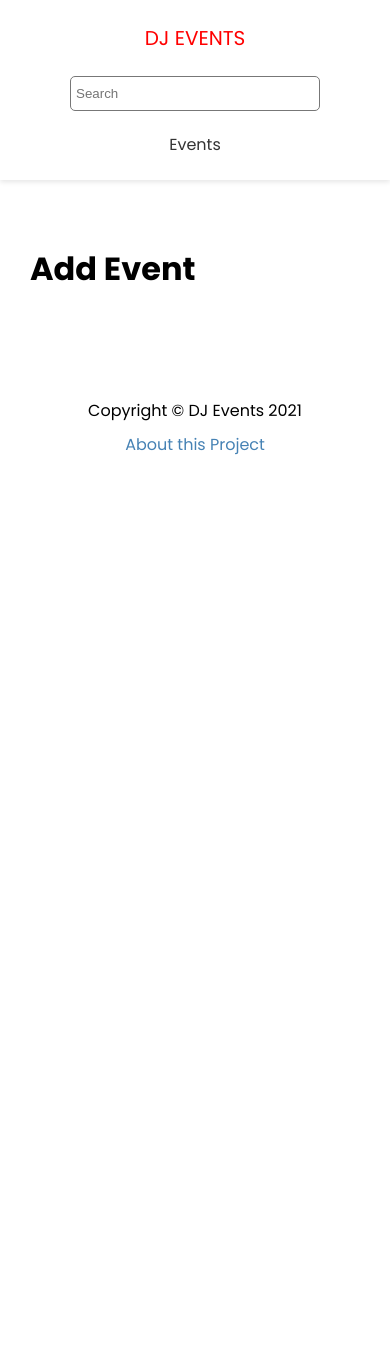
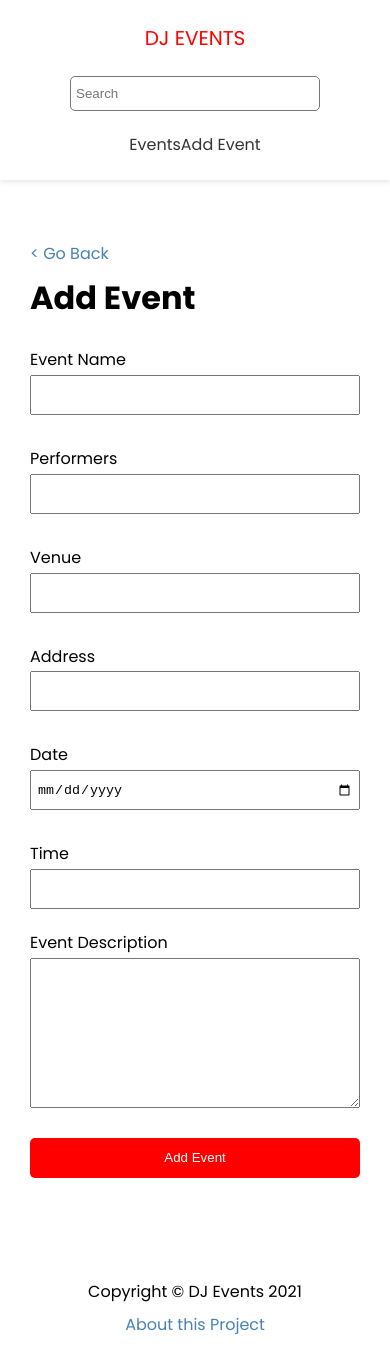
Before and after one commit to AnastasiiaBardyuzha/DJ_Events_next, a Next.js app: page /events/add in a window 390 px wide. Shown: the top 1372 px of the page. Before the commit the page ends 844 px from the top, so only its background shows below. Built offline with nearby package versions, Linux system fonts and the light colour scheme.

Commit message:
added ability to add event

```diff
--- a/api/index.js
+++ b/api/index.js
@@ -7,8 +7,7 @@ const configuration = {
   baseURL: API_URL,
   headers: {
     'Access-Control-Allow-Origin': '*',
-    'Access-Control-Allow-Methods': 'GET,PUT,POST,DELETE,PATCH,OPTIONS',
-    'Content-Type': 'text/csv',
+    'Content-Type': 'application/json',
   },
   timeout: 45000,
   responseType: 'json',
--- a/components/EventItem.tsx
+++ b/components/EventItem.tsx
@@ -13,7 +13,7 @@ const EventItem: NextPage<Props> = ({ eventItem }) => (
       <div className={styles.img}>
         <Image
           src={
-            eventItem.image[0].formats.thumbnail.url
+            eventItem.image[0]?.formats?.thumbnail?.url
             || '/images/event-default.png'
           }
           width={170}
--- a/components/Header.tsx
+++ b/components/Header.tsx
@@ -18,6 +18,9 @@ const Header = () => (
             <Link href="/events">
               <a>Events</a>
             </Link>
+            <Link href="/events/add">
+              <a>Add Event</a>
+            </Link>
           </li>
         </ul>
       </nav>
--- a/components/Layout.tsx
+++ b/components/Layout.tsx
@@ -2,6 +2,7 @@ import { ReactNode } from 'react';
 import { NextPage } from 'next';
 import Head from 'next/head';
 import { useRouter } from 'next/router';
+import { ToastContainer } from 'react-toastify';
 import Header from 'components/Header';
 import Footer from 'components/Footer';
 import ShowCase from 'components/ShowCase';
@@ -39,6 +40,8 @@ const Layout: NextPage<Props> = ({
       </div>
 
       <Footer />
+
+      <ToastContainer />
     </div>
   );
 };
--- /dev/null
+++ b/helper/getToastConfigure.ts
@@ -0,0 +1,22 @@
+import { toast, ToastPosition } from 'react-toastify';
+
+export interface ConfigureType {
+  position?: ToastPosition,
+  autoClose?: number,
+  hideProgressBar?: boolean,
+  closeOnClick?: boolean,
+  pauseOnHover?: boolean,
+  draggable?: boolean,
+  progress?: undefined,
+};
+
+export const getToastConfigure = (configureToast: ConfigureType = {}) => ({
+    ...configureToast,
+    position: toast.POSITION.TOP_RIGHT,
+    autoClose: 5000,
+    hideProgressBar: false,
+    closeOnClick: true,
+    pauseOnHover: true,
+    draggable: true,
+    progress: undefined,
+  });
--- /dev/null
+++ b/helper/notify.ts
@@ -0,0 +1,17 @@
+import { toast } from 'react-toastify';
+import { getToastConfigure, ConfigureType } from 'helper/getToastConfigure';
+
+export const notifySuccess = (
+  title: string = 'Success',
+  config: ConfigureType = {},
+) => toast.success(title, getToastConfigure(config));
+
+export const notifyError = (
+  title: string = 'Something wrong',
+  config: ConfigureType = {},
+) => toast.error(title, getToastConfigure(config));
+
+export const notifyInfo = (
+  title: string = 'Info message',
+  config: ConfigureType = {},
+) => toast.info(title, getToastConfigure(config));
--- a/package.json
+++ b/package.json
@@ -16,7 +16,8 @@
     "qs": "^6.10.1",
     "react": "17.0.2",
     "react-dom": "17.0.2",
-    "react-icons": "^4.2.0"
+    "react-icons": "^4.2.0",
+    "react-toastify": "^7.0.4"
   },
   "devDependencies": {
     "@types/qs": "^6.9.6",
--- a/pages/_app.tsx
+++ b/pages/_app.tsx
@@ -1,4 +1,5 @@
 import '../styles/globals.css';
+import 'react-toastify/dist/ReactToastify.css';
 import type { AppProps } from 'next/app';
 
 function MyApp({ Component, pageProps }: AppProps) {
--- a/pages/events/[slug].tsx
+++ b/pages/events/[slug].tsx
@@ -49,7 +49,7 @@ const EventPage: NextPage<Props> = ({ event }) => {
         <div className={styles.image}>
           <Image
             src={
-              event.image[0].formats.large.url
+              event.image[0]?.formats?.large?.url
               || '/images/event-default.png'
             }
             width={960}
--- a/pages/events/add.tsx
+++ b/pages/events/add.tsx
@@ -1,9 +1,166 @@
+import { useState, SyntheticEvent, ChangeEventHandler } from 'react';
+import { useRouter } from 'next/router';
+import Link from 'next/link';
+import { notifyError } from 'helper/notify';
 import Layout from 'components/Layout';
+import styles from 'styles/Form.module.css';
+import axiosInstance from 'api';
+// import { API_URL } from 'constants_types/constants';
 
-const AboutPage = () => (
+interface FormValues {
+  name: string,
+  venue: string,
+  performers: string,
+  description: string,
+  date: string,
+  time: string,
+  address: string,
+}
+
+const AddEvent = () => {
+  const [values, setValues] = useState<FormValues>({
+    name: '',
+    venue: '',
+    performers: '',
+    description: '',
+    date: '',
+    time: '',
+    address: '',
+  });
+
+  const router = useRouter();
+
+  const handleSubmit = async (event: SyntheticEvent) => {
+    event.preventDefault();
+
+    // Validate
+
+    const hasEmptyValue = Object.values(values)
+      .some((value: string) => value === '');
+
+    if (hasEmptyValue) {
+      notifyError('Please, fill all fields');
+      return;
+    }
+
+    try {
+      const res = await axiosInstance.post('/events', { ...values});
+      const eventItem = res.data;
+      console.log(eventItem);
+
+      router.push(`/events/${eventItem.slug}`);
+    } catch(er) {
+      notifyError();
+    };
+  };
+
+  const handleInputChange: ChangeEventHandler<HTMLInputElement | HTMLTextAreaElement> = (event) => {
+    const { name, value } = event.target;
+    setValues({
+      ...values,
+      [name]: value,
+    });
+  };
+
+  return (
     <Layout title="Add New Event">
+      <Link href='/events'>
+        <a>{'<'} Go Back</a>
+      </Link>
       <h1>Add Event</h1>
+
+      <form onSubmit={handleSubmit} className={styles.form}>
+        <div className={styles.grid}>
+          <div>
+            <label htmlFor='name'>
+              Event Name
+              <input
+                type='text'
+                id='name'
+                name='name'
+                value={values.name}
+                onChange={handleInputChange}
+              />
+            </label>
+          </div>
+          <div>
+            <label htmlFor='performers'>
+              Performers
+              <input
+                type='text'
+                name='performers'
+                id='performers'
+                value={values.performers}
+                onChange={handleInputChange}
+              />
+            </label>
+          </div>
+          <div>
+            <label htmlFor='venue'>
+              Venue
+              <input
+                type='text'
+                name='venue'
+                id='venue'
+                value={values.venue}
+                onChange={handleInputChange}
+              />
+            </label>
+          </div>
+          <div>
+            <label htmlFor='address'>
+              Address
+              <input
+                type='text'
+                name='address'
+                id='address'
+                value={values.address}
+                onChange={handleInputChange}
+              />
+            </label>
+          </div>
+          <div>
+            <label htmlFor='date'>
+              Date
+              <input
+                type='date'
+                name='date'
+                id='date'
+                value={values.date}
+                onChange={handleInputChange}
+              />
+            </label>
+          </div>
+          <div>
+            <label htmlFor='time'>
+              Time
+              <input
+                type='text'
+                name='time'
+                id='time'
+                value={values.time}
+                onChange={handleInputChange}
+              />
+            </label>
+          </div>
+        </div>
+
+        <div>
+          <label htmlFor='description'>
+            Event Description
+            <textarea
+              name='description'
+              id='description'
+              value={values.description}
+              onChange={handleInputChange}
+             />
+          </label>
+        </div>
+
+        <input type='submit' value='Add Event' className='btn' />
+      </form>
     </Layout>
   );
+};
 
-export default AboutPage;
+export default AddEvent;
--- /dev/null
+++ b/styles/Form.module.css
@@ -0,0 +1,39 @@
+.form label {
+  display: block;
+}
+
+.form input {
+  width: 100%;
+  height: 40px;
+  padding: 5px;
+}
+
+.form textarea {
+  width: 100%;
+  height: 150px;
+}
+
+.form input[type='submit'] {
+  display: block;
+  width: 100%;
+  margin: 20px 0 30px;
+}
+
+.form .file {
+  border: 1px #ccc solid;
+  background-color: #f4f4f4;
+  padding: 10px;
+}
+
+.grid {
+  display: grid;
+  grid-template-columns: 1fr 1fr;
+  gap: 30px;
+  margin-bottom: 20px;
+}
+
+@media (max-width: 600px) {
+  .grid {
+    grid-template-columns: 1fr;
+  }
+}
```
Also changed, not shown: 1 other file (tests, documents, lock files or other folders).
